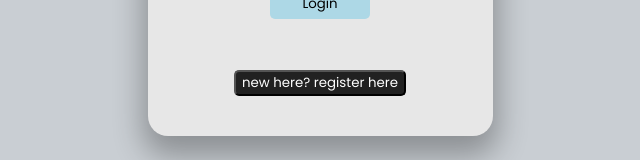
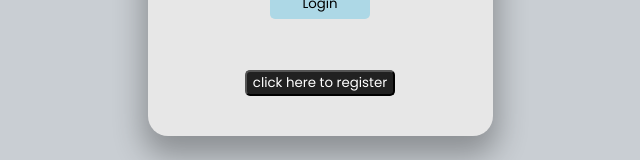
Before and after one commit to Aryan1982/mern-authorization-client, a React (Create React App) app: page / in a window 1280 px wide. Shown: the part 427-587 px from the top of the page, without its empty margins (320-960 px from the left). Built offline with nearby package versions, Linux system fonts and the light colour scheme.

Commit message:
register btn

```diff
--- a/src/pages/login.jsx
+++ b/src/pages/login.jsx
@@ -63,7 +63,7 @@
         <br/>
 
         <input className="submitbtn" type="submit" value="Login"/><br/><br/>
-        <Link to="/register"><button>new here? register here</button></Link>
+        <Link to="/register"><button>click here to register</button></Link>
       </form>
 
       </div>
```
